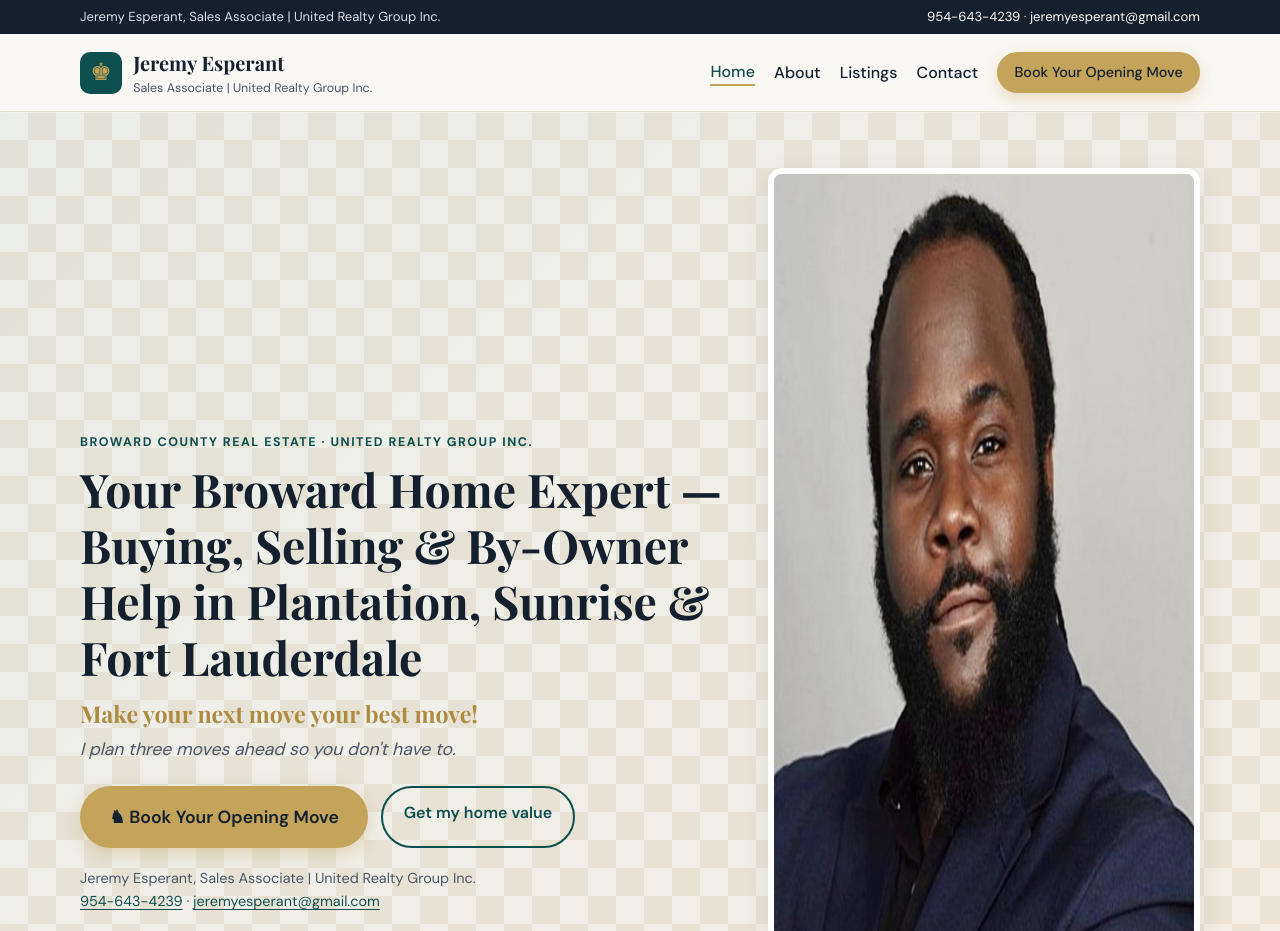
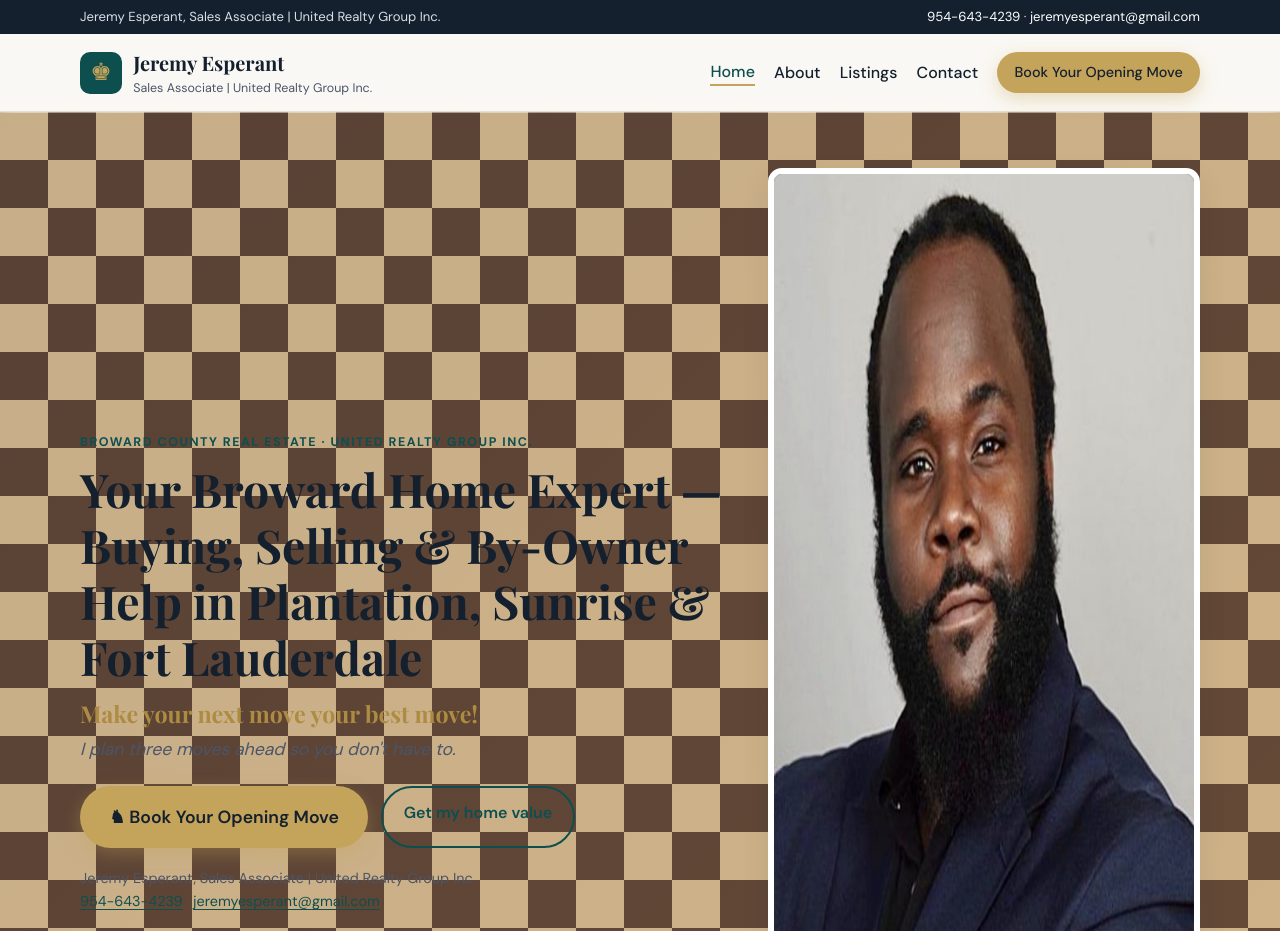
Before and after one commit to thekingeffectinc-cloud/jeremyesperant-site, a plain HTML site: page index.html in a window 1280 px wide. Shown: the top 931 px of the page. Drawn offline with nearby package versions, Linux system fonts and the light colour scheme.

Commit message:
Restyle hero chessboard: dark/light brown, larger squares
Use #5C4033 and #D2B48C for the checker pattern and bump tile size from 56px to 96px.

```diff
--- a/css/styles.css
+++ b/css/styles.css
@@ -25,7 +25,7 @@ h1{font-size:clamp(1.9rem,4vw,2.9rem)}h2{font-size:clamp(1.5rem,3vw,2rem)}h3{fon
 .btn-gold{background:var(--gold);color:var(--ink)!important;box-shadow:0 6px 18px rgba(196,163,90,.35)}.btn-gold:hover{background:var(--gold-2)}
 .btn-ghost{border-color:var(--accent);color:var(--accent)}.btn-ghost:hover{background:var(--accent);color:#fff}
 .btn-lg{font-size:1.1rem;padding:.95rem 1.7rem}.btn-sm{padding:.45rem .95rem;font-size:.9rem}
-.hero{background:linear-gradient(135deg,rgba(13,79,79,.06),rgba(196,163,90,.10)),repeating-conic-gradient(#f0eadf 0 25%,transparent 0 50%) 0 0/56px 56px;padding:3.5rem 0}
+.hero{background:linear-gradient(135deg,rgba(13,79,79,.06),rgba(196,163,90,.10)),repeating-conic-gradient(#5C4033 0 25%,#D2B48C 0 50%) 0 0/96px 96px;padding:3.5rem 0}
 .hero-grid{display:grid;grid-template-columns:1.35fr .9fr;gap:2.5rem;align-items:center}
 .eyebrow{text-transform:uppercase;letter-spacing:.12em;font-size:.78rem;font-weight:700;color:var(--accent);margin:0 0 .6rem}
 .slogan{font-family:var(--serif);font-size:1.45rem;color:var(--gold-2);margin:.4rem 0 0;font-weight:700}
```
